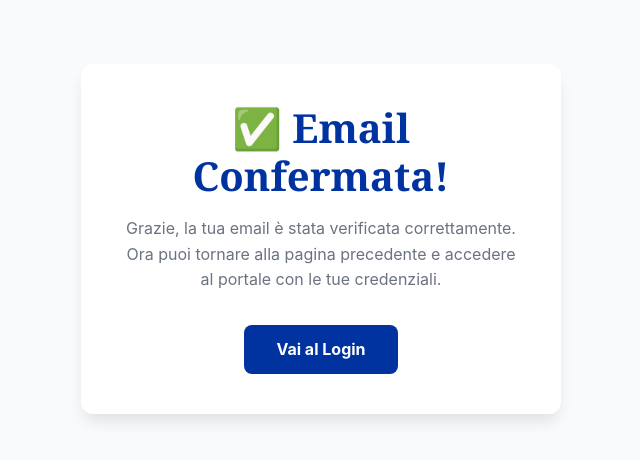
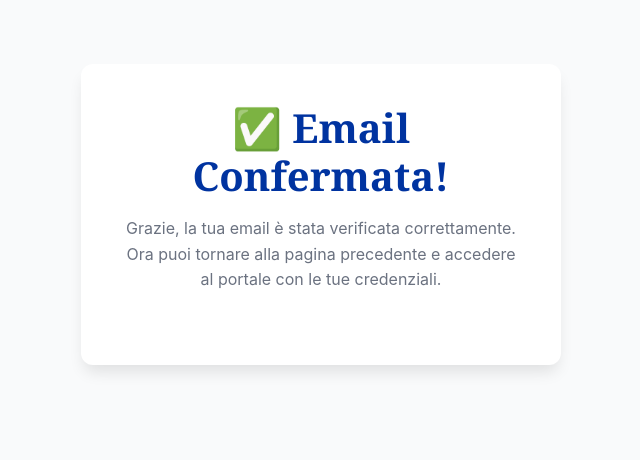
Before and after one commit to bitFly12/ilGiornaleScolastico2.0, a plain HTML site: page email-confermata.html in a window 1280 px wide. Shown: the whole page, without its empty margins (319-959 px from the left). Drawn offline with Linux system fonts and the light colour scheme.

Commit message:
Remove login link from email confirmation
Removed the login link from the confirmation email.

```diff
--- a/email-confermata.html
+++ b/email-confermata.html
@@ -45,7 +45,6 @@
         <h1>✅ Email Confermata!</h1>
         <p>Grazie, la tua email è stata verificata correttamente.<br>
            Ora puoi tornare alla pagina precedente e accedere al portale con le tue credenziali.</p>
-        <a href="login.html" class="btn">Vai al Login</a>
     </div>
 </body>
 </html>
```
